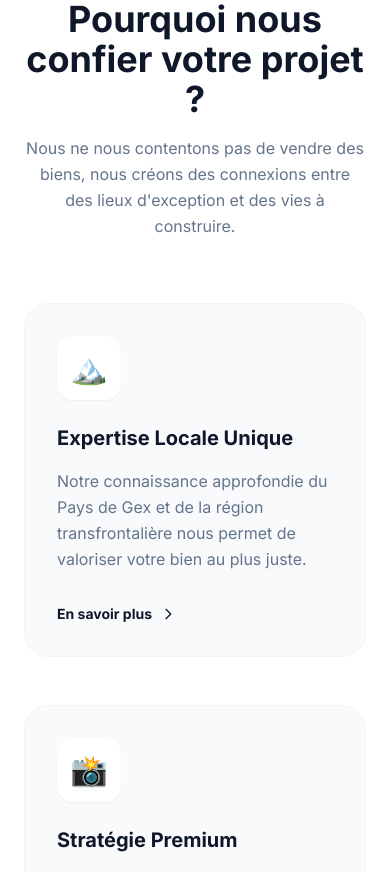
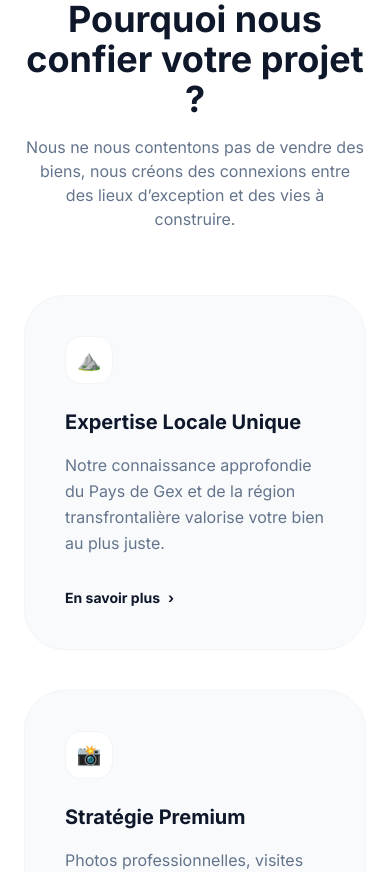
Before and after one commit to agentpro2307-cmd/johnfrizonlagenceimmo, a React (Vite) app: page / in a window 390 px wide. Shown: the part 1300-2172 px from the top of the page. Built offline with nearby package versions, Linux system fonts and the light colour scheme.

Commit message:
Update Features.tsx

```diff
--- a/Features.tsx
+++ b/Features.tsx
@@ -1,58 +1,245 @@
+import React, { useMemo, useState } from "react";
 
-import React from 'react';
+type FeatureId = "expertise" | "premium" | "transparence";
+
+type Feature = {
+  id: FeatureId;
+  icon: string;
+  title: string;
+  excerpt: string;
+  modalTitle: string;
+  modalBody: React.ReactNode;
+};
+
+function Modal({
+  open,
+  title,
+  children,
+  onClose,
+}: {
+  open: boolean;
+  title: string;
+  children: React.ReactNode;
+  onClose: () => void;
+}) {
+  if (!open) return null;
+
+  return (
+    <div
+      className="fixed inset-0 z-50 flex items-center justify-center px-4"
+      role="dialog"
+      aria-modal="true"
+      aria-label={title}
+      onClick={onClose}
+    >
+      <div className="absolute inset-0 bg-black/50" />
+
+      <div
+        className="relative w-full max-w-2xl rounded-3xl bg-white p-6 md:p-8 shadow-xl"
+        onClick={(e) => e.stopPropagation()}
+      >
+        <div className="flex items-start justify-between gap-4">
+          <h3 className="text-xl md:text-2xl font-bold text-slate-900">
+            {title}
+          </h3>
+          <button
+            onClick={onClose}
+            className="rounded-xl px-3 py-2 text-slate-600 hover:bg-slate-100"
+            aria-label="Fermer"
+          >
+            ✕
+          </button>
+        </div>
+
+        <div className="mt-4 text-slate-700 leading-relaxed">{children}</div>
+
+        <div className="mt-8 flex flex-col sm:flex-row gap-3 sm:justify-end">
+          <button
+            onClick={onClose}
+            className="rounded-2xl px-5 py-3 font-semibold border border-slate-200 text-slate-900 hover:bg-slate-50"
+          >
+            Fermer
+          </button>
+          <a
+            href="#"
+            className="rounded-2xl px-5 py-3 font-semibold bg-slate-900 text-white hover:opacity-90 text-center"
+          >
+            Nous contacter
+          </a>
+        </div>
+      </div>
+    </div>
+  );
+}
 
 const Features: React.FC = () => {
-  const steps = [
+  const [openId, setOpenId] = useState<FeatureId | null>(null);
+
+  const features: Feature[] = useMemo(
+    () => [
       {
+        id: "expertise",
+        icon: "⛰️",
         title: "Expertise Locale Unique",
-      description: "Notre connaissance approfondie du Pays de Gex et de la région transfrontalière nous permet de valoriser votre bien au plus juste.",
-      icon: "🏔️"
+        excerpt:
+          "Notre connaissance approfondie du Pays de Gex et de la région transfrontalière valorise votre bien au plus juste.",
+        modalTitle: "Expertise locale du Pays de Gex & secteur frontalier",
+        modalBody: (
+          <>
+            <p>
+              Je connais le Pays de Gex, ses micro-quartiers, ses dynamiques de
+              prix, et surtout les attentes réelles des acheteurs (frontaliers,
+              familles, investisseurs). Mon rôle : transformer la localisation
+              de votre bien en <strong>avantage concret</strong> dans la
+              négociation.
+            </p>
+
+            <h4 className="mt-5 font-bold text-slate-900">
+              Ce que ça change pour vous
+            </h4>
+            <ul className="mt-2 list-disc pl-5 space-y-1">
+              <li>Estimation au plus juste (ni “gonflée”, ni sous-évaluée)</li>
+              <li>Positionnement vs biens concurrents en temps réel</li>
+              <li>
+                Argumentaire “quartier” : écoles, transports, commodités,
+                exposition, copro, charges
+              </li>
+              <li>
+                Stratégie de prix : prix d’appel ou prix ferme selon la demande
+              </li>
+            </ul>
+
+            <h4 className="mt-5 font-bold text-slate-900">Ma méthode</h4>
+            <ul className="mt-2 list-disc pl-5 space-y-1">
+              <li>Analyse du marché (comparables + tension locale)</li>
+              <li>Plan de mise en vente adapté au secteur</li>
+              <li>Optimisation selon retours visites / offres</li>
+            </ul>
+          </>
+        ),
       },
       {
+        id: "premium",
+        icon: "📸",
         title: "Stratégie Premium",
-      description: "Photos professionnelles, visites virtuelles HD et marketing ciblé sur les portails les plus influents.",
-      icon: "📸"
+        excerpt:
+          "Photos professionnelles, visites virtuelles et marketing ciblé sur les portails les plus influents.",
+        modalTitle: "Stratégie Premium : mise en valeur qui fait vendre mieux",
+        modalBody: (
+          <>
+            <p>
+              Un bien se vend rarement “sur la fiche technique”. Il se vend sur
+              une <strong>projection</strong>. Mon approche : présenter votre
+              bien comme une expérience — sans tricher, mais en le rendant
+              irrésistible.
+            </p>
+
+            <h4 className="mt-5 font-bold text-slate-900">Inclus</h4>
+            <ul className="mt-2 list-disc pl-5 space-y-1">
+              <li>Photos professionnelles (lumière, cadrage, rendu vendeur)</li>
+              <li>Visite virtuelle / contenu immersif (selon le bien)</li>
+              <li>Annonce optimisée (titre, accroche, ordre des photos)</li>
+              <li>Diffusion multi-portails</li>
+              <li>Suivi des performances (clics, demandes, visites)</li>
+            </ul>
+
+            <h4 className="mt-5 font-bold text-slate-900">Pourquoi ça marche</h4>
+            <ul className="mt-2 list-disc pl-5 space-y-1">
+              <li>Plus de visibilité → plus de demandes qualifiées</li>
+              <li>Meilleure perception → moins de négociation “gratuite”</li>
+              <li>Décision plus rapide → délai de vente réduit</li>
+            </ul>
+          </>
+        ),
       },
       {
+        id: "transparence",
+        icon: "🤝",
         title: "Confiance & Transparence",
-      description: "Un interlocuteur unique pour un suivi quotidien. Nous gérons tout, de l'estimation à l'acte authentique.",
-      icon: "🤝"
-    }
-  ];
+        excerpt:
+          "Un interlocuteur unique pour un suivi quotidien. Nous gérons tout, de l’estimation à l’acte.",
+        modalTitle: "Confiance & Transparence : suivi clair et humain",
+        modalBody: (
+          <>
+            <p>
+              Vous avez un interlocuteur unique, disponible, et un suivi
+              concret. Mon objectif : que vous sachiez toujours{" "}
+              <strong>où on en est</strong>, <strong>ce qui se passe</strong>,
+              et <strong>ce qu’on décide ensemble</strong>.
+            </p>
+
+            <h4 className="mt-5 font-bold text-slate-900">Ce que je vous apporte</h4>
+            <ul className="mt-2 list-disc pl-5 space-y-1">
+              <li>Compte-rendu après chaque visite (retours + objections)</li>
+              <li>Pré-qualification des acheteurs (financement, délais)</li>
+              <li>Recommandations d’ajustement (si nécessaire)</li>
+              <li>Accompagnement jusqu’à la signature (notaire, étapes)</li>
+            </ul>
+
+            <h4 className="mt-5 font-bold text-slate-900">Mon engagement</h4>
+            <ul className="mt-2 list-disc pl-5 space-y-1">
+              <li>Transparence sur la stratégie et les résultats</li>
+              <li>Zéro blabla : des actions, des retours, des décisions</li>
+            </ul>
+          </>
+        ),
+      },
+    ],
+    []
+  );
+
+  const active = features.find((f) => f.id === openId);
 
   return (
-    <section id="services" className="py-24 bg-white">
+    <section className="py-24 bg-white">
       <div className="max-w-7xl mx-auto px-6">
-        <div className="text-center max-w-2xl mx-auto mb-16">
-          <h2 className="text-sm font-bold tracking-[0.2em] text-slate-400 uppercase mb-4">Notre Proposition</h2>
-          <p className="text-4xl font-bold text-slate-900">Pourquoi nous confier votre projet ?</p>
-          <p className="mt-4 text-slate-500 leading-relaxed">
-            Nous ne nous contentons pas de vendre des biens, nous créons des connexions entre des lieux d'exception et des vies à construire.
+        <div className="text-center mb-16">
+          <h2 className="text-sm font-bold tracking-[0.2em] text-slate-400 uppercase mb-4">
+            Notre proposition
+          </h2>
+          <p className="text-4xl font-bold text-slate-900">
+            Pourquoi nous confier votre projet ?
+          </p>
+          <p className="mt-4 text-slate-500 max-w-2xl mx-auto">
+            Nous ne nous contentons pas de vendre des biens, nous créons des
+            connexions entre des lieux d’exception et des vies à construire.
           </p>
         </div>
 
-        <div className="grid grid-cols-1 md:grid-cols-3 gap-12">
-          {steps.map((step, idx) => (
-            <div key={idx} className="group p-8 rounded-3xl bg-slate-50 border border-slate-100 apple-shadow-hover transition-all">
-              <div className="w-16 h-16 bg-white rounded-2xl flex items-center justify-center text-3xl shadow-sm mb-6">
-                {step.icon}
+        <div className="grid grid-cols-1 md:grid-cols-3 gap-10">
+          {features.map((f) => (
+            <div
+              key={f.id}
+              className="bg-slate-50 border border-slate-100 rounded-[40px] p-10"
+            >
+              <div className="h-12 w-12 rounded-2xl bg-white border border-slate-100 flex items-center justify-center text-xl">
+                {f.icon}
               </div>
-              <h3 className="text-xl font-bold text-slate-900 mb-4">{step.title}</h3>
-              <p className="text-slate-500 leading-relaxed">
-                {step.description}
-              </p>
-              <div className="mt-8">
-                <button className="text-slate-900 font-bold text-sm flex items-center gap-2 group-hover:gap-4 transition-all">
-                  En savoir plus
-                  <svg className="w-4 h-4" fill="none" stroke="currentColor" viewBox="0 0 24 24">
-                    <path strokeLinecap="round" strokeLinejoin="round" strokeWidth={2} d="M9 5l7 7-7 7" />
-                  </svg>
+
+              <h3 className="mt-6 text-xl font-bold text-slate-900">
+                {f.title}
+              </h3>
+              <p className="mt-4 text-slate-500 leading-relaxed">{f.excerpt}</p>
+
+              <button
+                type="button"
+                onClick={() => setOpenId(f.id)}
+                className="mt-8 inline-flex items-center gap-2 font-bold text-sm text-slate-900 hover:opacity-80"
+              >
+                En savoir plus <span>›</span>
               </button>
-              </div>
             </div>
           ))}
         </div>
       </div>
+
+      <Modal
+        open={Boolean(active)}
+        title={active?.modalTitle ?? ""}
+        onClose={() => setOpenId(null)}
+      >
+        {active?.modalBody}
+      </Modal>
     </section>
   );
 };
```
Lines whose indentation alone changed are shown as unchanged.
